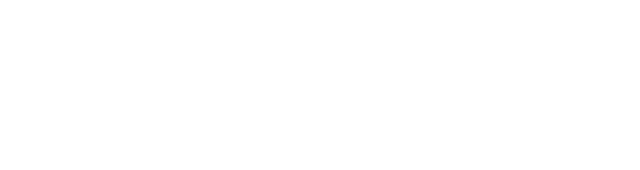
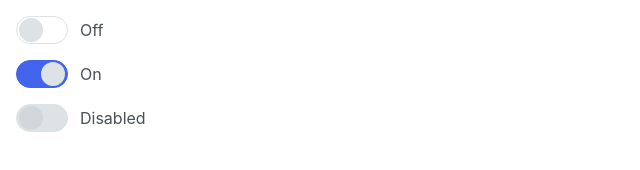
Before and after one commit to js-tasks-ru/htmlcss-20240614_dkalabukhov, a website: page 07-lection5/03-toggler/index.html in a window 1280 px wide. Shown: the whole page, without its empty margins (0-640 px from the left). Drawn offline with Linux system fonts and the light colour scheme; a web font is replaced by a local one.

Commit message:
Solution for dz5-toggler task

```diff
--- /dev/null
+++ b/07-lection5/03-toggler/container.css
@@ -0,0 +1,6 @@
+.container {
+  display: inline-flex;
+  flex-direction: column;
+  gap: 16px;
+  margin: 16px 0 0 16px;
+}
--- a/07-lection5/03-toggler/index.html
+++ b/07-lection5/03-toggler/index.html
@@ -4,8 +4,38 @@
     <head>
         <link rel="stylesheet" href="../../assets/css/main.css">
         <link rel="stylesheet" href="./toggler.css">
+        <link rel="stylesheet" href="./container.css">
     </head>
     <body>
-
+        <div class="container">
+            <label class="toggler">
+                <input type="checkbox" class="toggler__input" name="toggler">
+                <div class="toggler__state">
+                    <div class="toggler__control">
+                        <div class="toggler__circle"></div>
+                    </div>
+                    <div class="toggler__title">Off</div>
+                </div>
+            </label>
+            <label class="toggler">
+                <input type="checkbox" class="toggler__input" name="toggler" checked>
+                <div class="toggler__state">
+                    <div class="toggler__control">
+                        <div class="toggler__circle"></div>
+                    </div>
+                    <div class="toggler__title">On</div>
+                </div>
+            </label>
+            <label class="toggler">
+                <input type="checkbox" class="toggler__input" name="toggler" disabled>
+                <div class="toggler__state">
+                    <div class="toggler__control">
+                        <div class="toggler__circle"></div>
+                    </div>
+                    <div class="toggler__title">Disabled</div>
+                </div>
+            </label>
+        </div>
+        <script src="./toggler.js" defer></script>
     </body>
 </html>
--- a/07-lection5/03-toggler/toggler.css
+++ b/07-lection5/03-toggler/toggler.css
@@ -0,0 +1,58 @@
+.toggler {
+  display: inline-block;
+  position: relative;
+}
+
+.toggler__input {
+  position: absolute;
+  left: -100vw;
+}
+
+.toggler__state {
+  display: flex;
+  align-items: center;
+  gap: 12px;
+}
+
+.toggler__control {
+  width: 52px;
+  height: 28px;
+  border: 1px solid var(--grey-2);
+  border-radius: 16px;
+  display: flex;
+  align-items: center;
+  padding: 2px;
+}
+
+.toggler__circle {
+  width: 24px;
+  height: 24px;
+  background-color: var(--grey-2);
+  border-radius: 50%;
+}
+
+.toggler__title {
+  font-family: Inter, sans-serif;
+  size: 16px;
+  line-height: 24px;
+  color: var(--grey-4);
+}
+
+.toggler__input:checked ~ .toggler__state .toggler__control {
+  background-color: var(--blue);
+  border-color: var(--blue);
+  justify-content: right;
+}
+
+.toggler__input:disabled ~ .toggler__state .toggler__control {
+  background-color: var(--grey-2);
+}
+
+.toggler__input:disabled ~ .toggler__state .toggler__circle {
+  background-color: var(--grey-3);
+  opacity: 0.25;
+}
+
+.toggler__input:focus ~ .toggler__state .toggler__title {
+  text-decoration: underline;
+}
--- /dev/null
+++ b/07-lection5/03-toggler/toggler.js
@@ -0,0 +1,20 @@
+const togglerInput = document.querySelectorAll('.toggler__input');
+
+const render = () => {
+  togglerInput.forEach((toggler) => {
+    if (toggler.checked) {
+      toggler.parentElement.querySelector('.toggler__title').textContent = 'On';
+    } else {
+      toggler.parentElement.querySelector('.toggler__title').textContent = 'Off';
+    }
+    if (toggler.disabled) {
+      toggler.parentElement.querySelector('.toggler__title').textContent = 'Disabled';
+    }
+  })
+}
+
+togglerInput.forEach((input) => {
+  input.addEventListener('change', (e) => {
+    render();
+  })
+});
```
